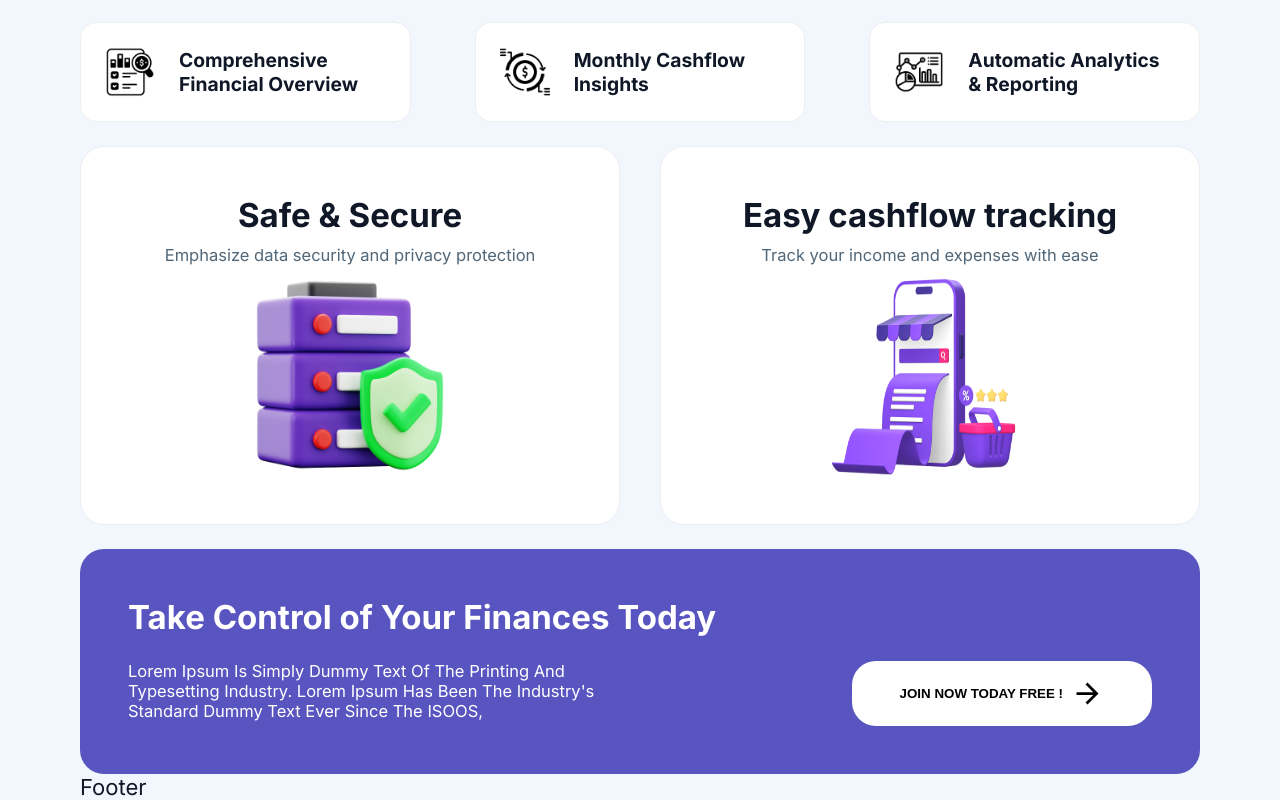
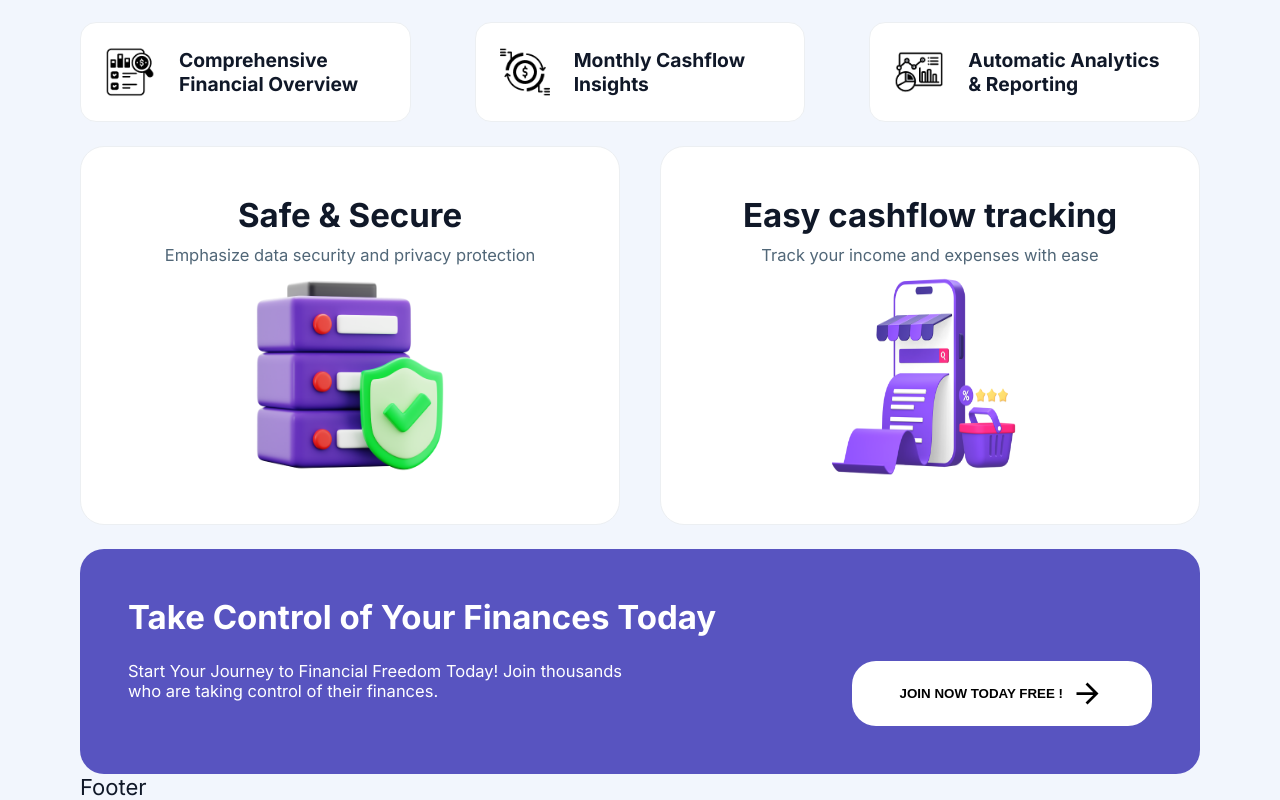
Before and after one commit to danielgen01/financy, a Next.js app: page / in a window 1280 px wide. Shown: the part 1005-1805 px from the top of the page. Built offline with nearby package versions, Linux system fonts and the light colour scheme; no server answers.

Commit message:
feat: change cta text

```diff
--- a/src/app/pageTemplates/homepage/SubComponents.tsx
+++ b/src/app/pageTemplates/homepage/SubComponents.tsx
@@ -143,8 +143,8 @@ export const CTASection = () => {
   return (
     <CTATeaser
       headlineText="Take Control of Your Finances Today"
-      paragraphText="Lorem Ipsum Is Simply Dummy Text Of The Printing And Typesetting Industry. Lorem Ipsum Has
-Been The Industry's Standard Dummy Text Ever Since The ISOOS,
+      paragraphText="Start Your Journey to Financial Freedom Today!
+Join thousands who are taking control of their finances.
 "
     />
   )
```
